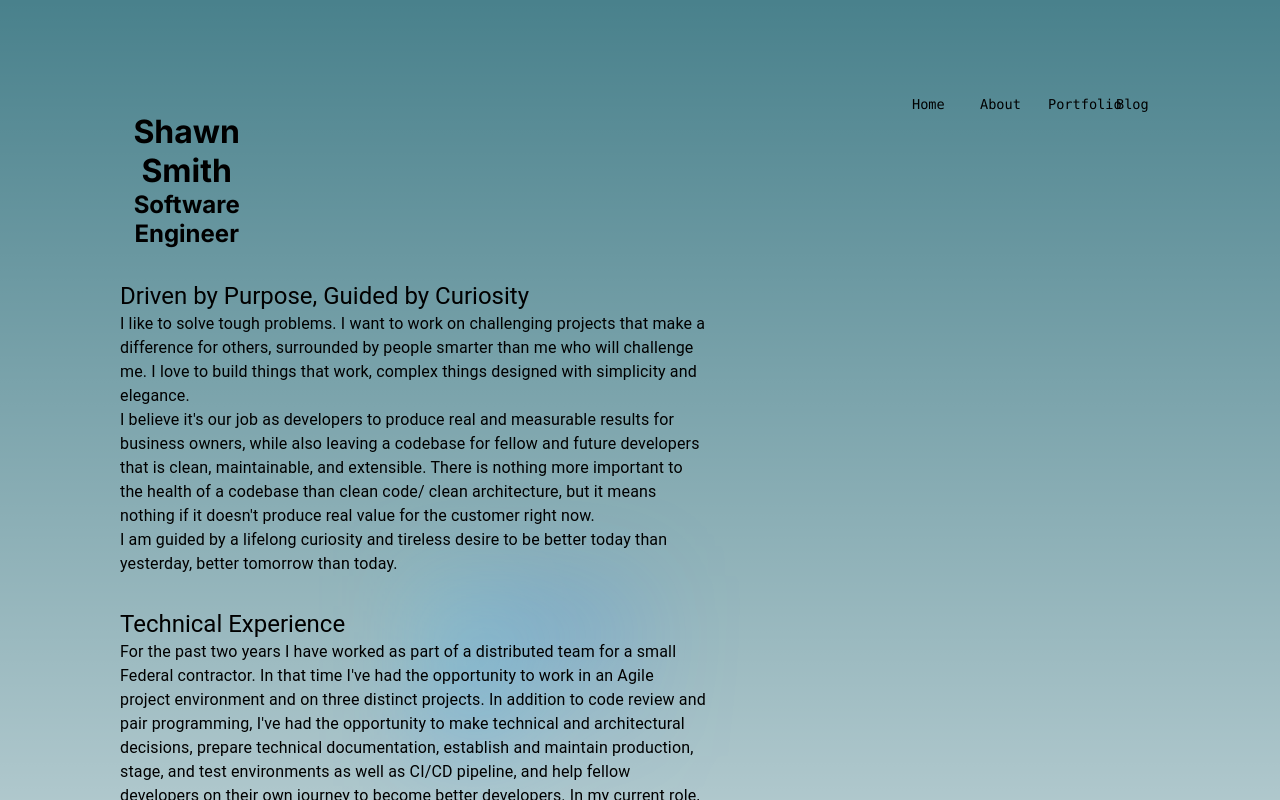
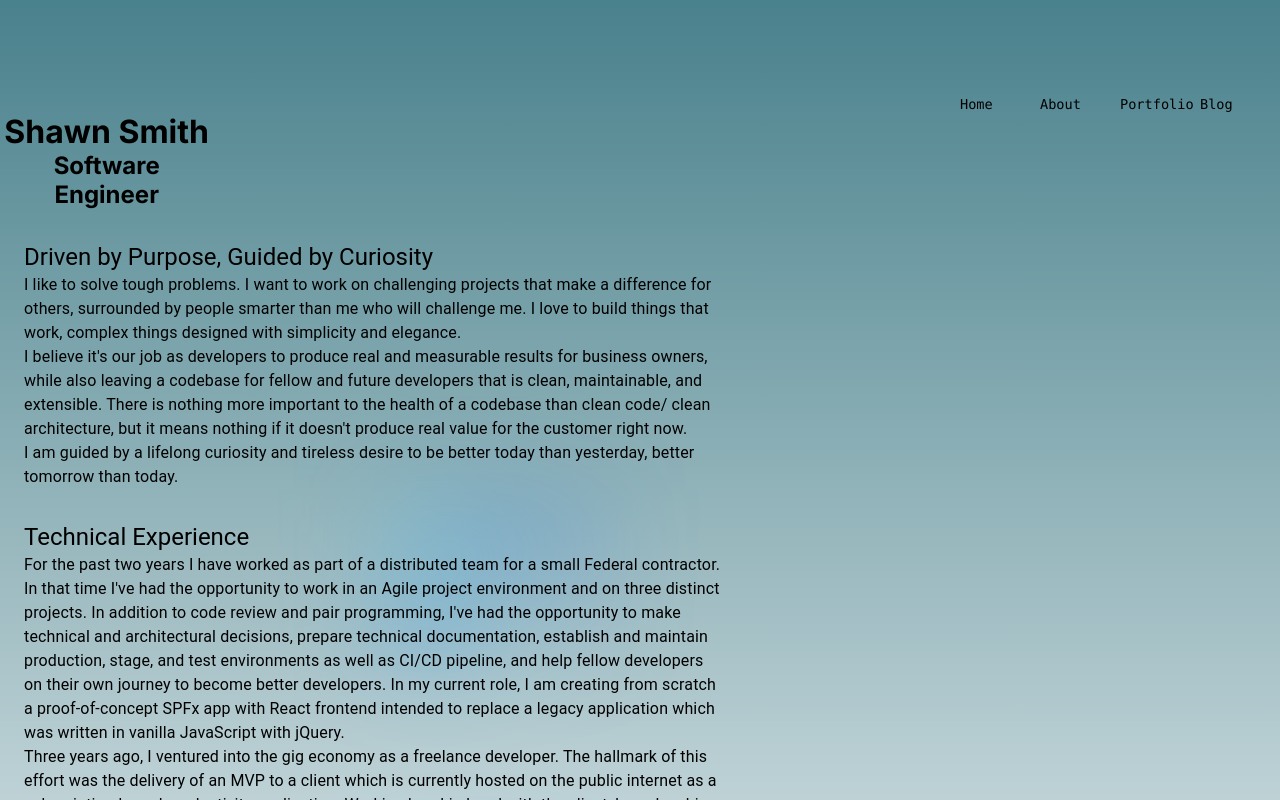
Before and after one commit to sds-smith/next_portfolio, a Next.js app: page /about in a window 1280 px wide. Shown: the top 800 px of the page. Built offline with nearby package versions, Linux system fonts and the light colour scheme.

Commit message:
commit styling changes

```diff
--- a/src/app/about/page.js
+++ b/src/app/about/page.js
@@ -1,5 +1,4 @@
 import React from 'react';
-import Box from '@mui/material/Box';
 import Grid from '@mui/material/Grid';
 import Header from '../header';
 import Section from './Section';
@@ -8,14 +7,14 @@ import { sections } from './sections';
 
 export default function About() {
   return (
-    <Grid container component="main" p={{xs: '3rem', md: '6rem'}} sx={{minHeight: '100vh'}} >
+    <Grid container component="main" p={{xs: '3rem 0', md: '6rem 0'}} sx={{minHeight: '100vh'}} >
       <Header />
-      <Grid item xs={12} md={2} textAlign="center">
+      <Grid item xs={12} md={2} mt={{xs: '3rem', md: '0'}} textAlign="center">
         <h1>Shawn Smith</h1>
         <h2>Software Engineer</h2>
       </Grid>
       <Grid md={10}></Grid>
-      <Grid container item xs={12} md={7}>
+      <Grid container item xs={12} md={7} p={{xs: '0 3rem', md: '0'}}>
          { sections.map(section => (
            <Section
              key={section.title}
--- a/src/app/portfolio/page.js
+++ b/src/app/portfolio/page.js
@@ -9,7 +9,7 @@ import styles from "./page.module.css";
 
 export default function Portfolio() {
   return (
-    <Grid container component="main" p={{xs: '3rem', md: '6rem'}} sx={{minHeight: '100vh', justifyContent: 'flex-start'}} >
+    <Grid container component="main" p={{xs: '3rem 0', md: '6rem 0'}} sx={{minHeight: '100vh'}} >
       <Header />
       <Grid item xs={12} md={2} textAlign="center">
         <h1>Shawn Smith</h1>
```
Also changed, not shown: src/app/blog/page.js (+6 -5 lines).
